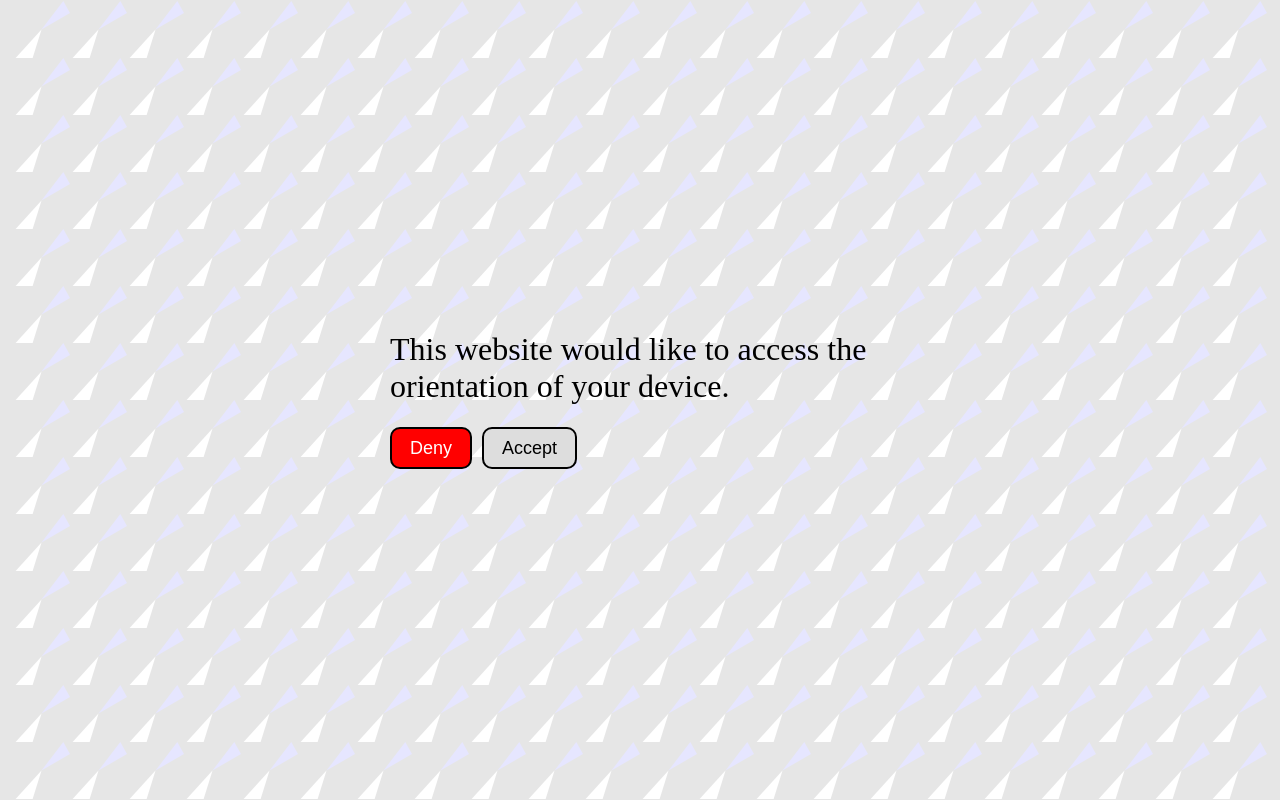
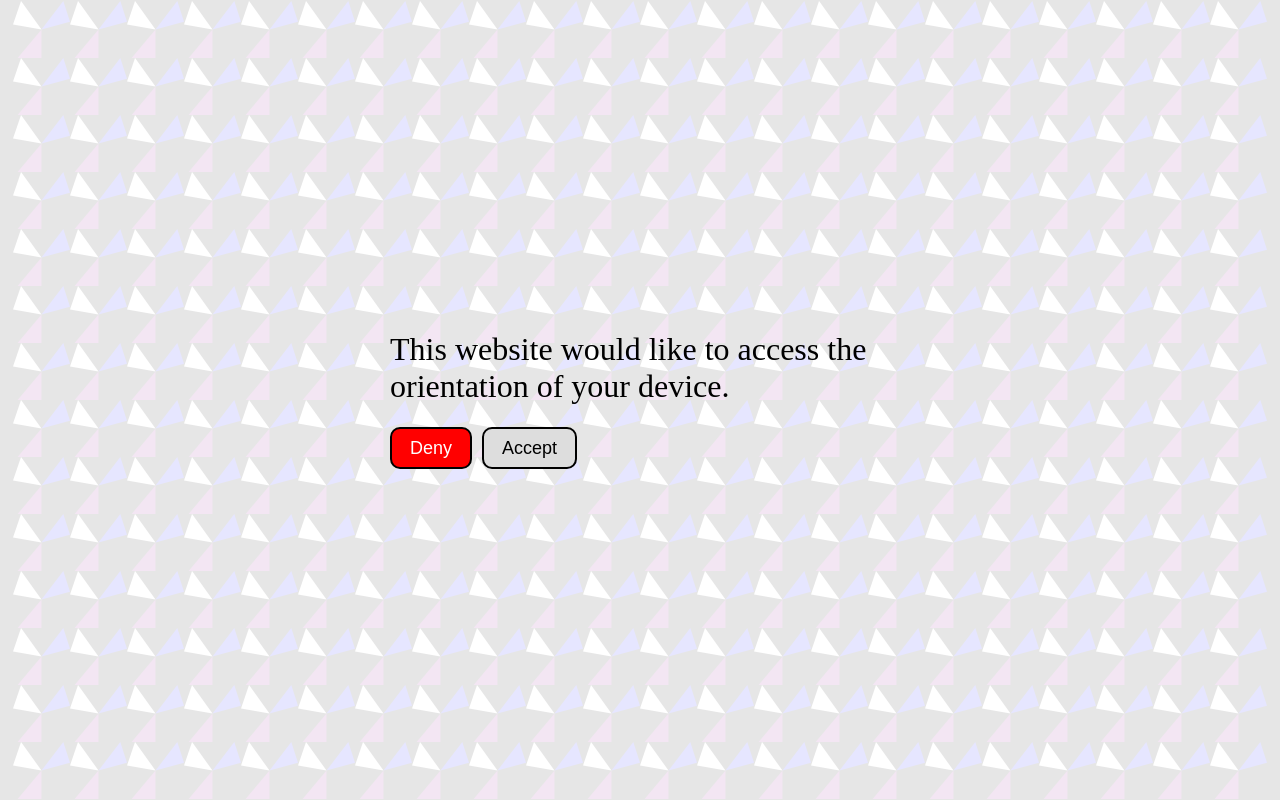
Before and after one commit to weiwanghasbeenused/laser-sticker, a plain HTML site: page index.html in a window 1280 px wide. Drawn offline with Linux system fonts and the light colour scheme.

Commit message:
add shine

```diff
--- a/assets/js/Sticker.js
+++ b/assets/js/Sticker.js
@@ -51,15 +51,31 @@ class Sticker {
         this.context.fillStyle = this.backgroundColor;
         this.context.fillRect(0, 0, this.canvas.width, this.canvas.height);
         let beta = b * Math.PI * 2 / 360;
+        let gamma = g * Math.PI * 2 / 360;
+        let deg = (beta + gamma) / 2;
+        let shines = [
+            {
+                'fill': 'blue',
+                'deg': 15 * Math.PI * 2 / 360
+            }, {
+                'fill': 'white',
+                'deg': 130 * Math.PI * 2 / 360
+            }, {
+                'fill': 'purple',
+                'deg': 230 * Math.PI * 2 / 360
+            }
+        ];
         for(let i = 0; i < this.unitAmount.v; i++)
         {
             for(let j = 0; j < this.unitAmount.h; j++)
             {
                 let idx = i * this.unitAmount.h + j;
-                this.context.fillStyle = "blue";
-                this.units[idx].draw(this.context, beta);
-                this.context.fillStyle = "white";
-                this.units[idx].draw(this.context, beta + 60);
+                for(let k = 0; k < shines.length; k++)
+                {
+                    this.context.fillStyle = shines[k].fill;
+                    this.units[idx].draw(this.context, shines[k].deg);
+                }
+
             }
         }
     }
--- a/assets/js/StickerUnit.js
+++ b/assets/js/StickerUnit.js
@@ -2,8 +2,9 @@ class StickerUnit {
     constructor(size, position, canvas){
         this.size = size;
         this.position = position;
+        this.scale = window.devicePixelRatio;
         // this.canvas = canvas;
-        this.degreeInterval = 25; // deg
+        this.degreeInterval = 40; // deg
         this.init();
     }
     init(){
--- a/index.html
+++ b/index.html
@@ -1,7 +1,8 @@
 <!DOCTYPE html>
 <html land="zh-Hant">
 <head>
-    <meta charset="UTF-8">
+    <meta http-equiv="Content-Type" content="text/html; charset=UTF-8">
+    <meta name="viewport" content="width=device-width, initial-scale=1.0">
     <link rel="stylesheet" href="assets/css/main.css">
     <script type="text/javascript" src="assets/js/StickerUnit.js"></script>
     <script type="text/javascript" src="assets/js/Sticker.js"></script>
@@ -56,7 +57,7 @@
                                     //gamma y axis. In degree in the range [-90,90)
                                     // let beta = event.beta * Math.PI * 2 / 360;
                                     // console.log(beta);
-                                    sticker.draw(event.beta);
+                                    sticker.draw(event.beta, event.gamma);
 
                                     ticking = false;
                                 });
```
